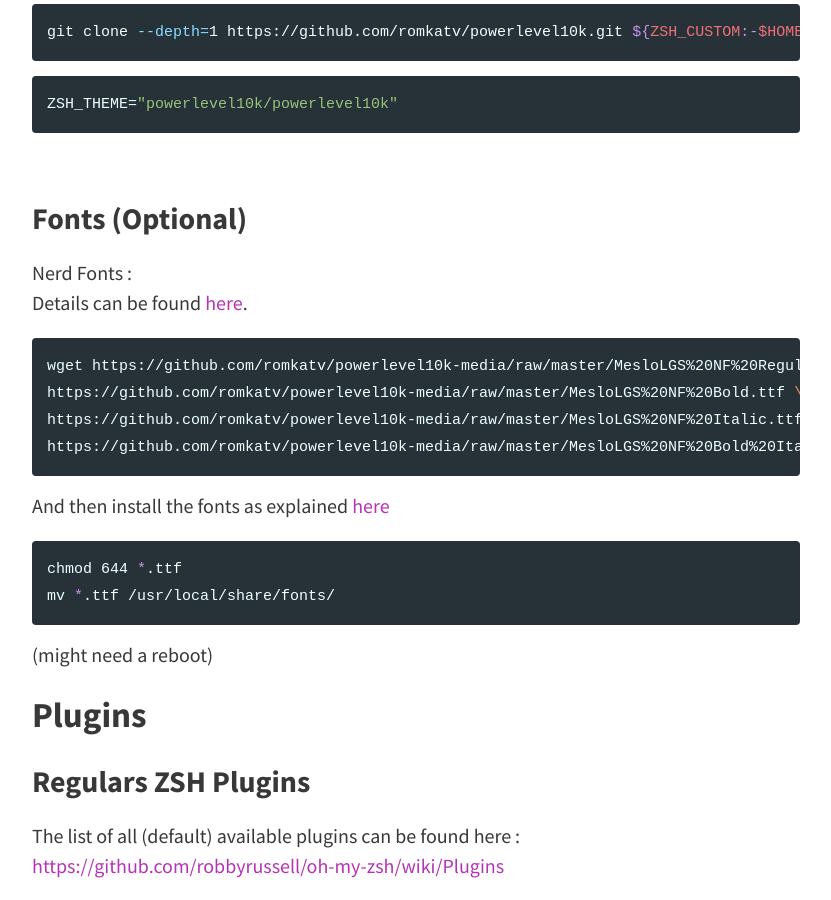
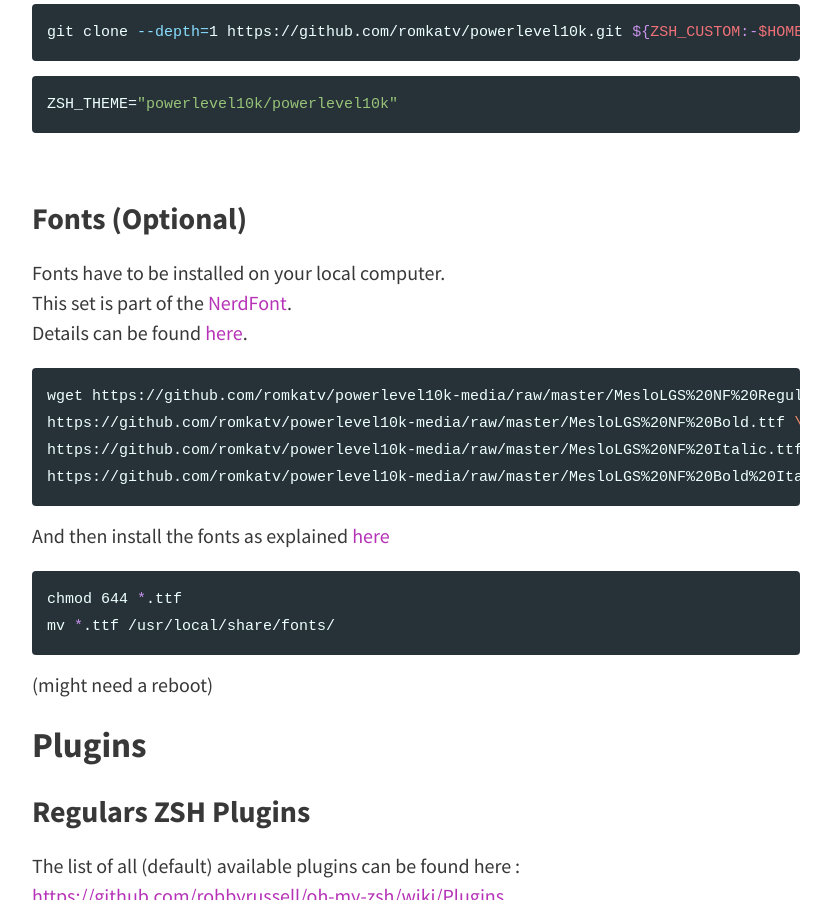
Before and after one commit to cristalcorp/cristalcorp.github.io, a Jekyll site: the page built from _posts/2021-10-23-Terminal.md, in a window 1280 px wide and 900 px high, scrolled down 1473 px. Shown: the whole window, without its empty margins (224-1055 px from the left). Built offline with Jekyll 4.4.1, drawn with Linux system fonts in a browser that asks for light colours.

Commit message:
new terminal post

```diff
--- a/_posts/2021-10-23-Terminal.md
+++ b/_posts/2021-10-23-Terminal.md
@@ -43,8 +43,9 @@ ZSH_THEME="powerlevel10k/powerlevel10k"
 <br>
 
 ### Fonts (Optional)
-Nerd Fonts :<br>
-Details can be found [here](https://github.com/romkatv/powerlevel10k#meslo-nerd-font-patched-for-powerlevel10k).<br>
+Fonts have to be installed on your local computer.
+This set is part of the [NerdFont](https://www.nerdfonts.com/).
+Details can be found [here](https://github.com/romkatv/powerlevel10k#meslo-nerd-font-patched-for-powerlevel10k).
 {% highlight bash %}
 wget https://github.com/romkatv/powerlevel10k-media/raw/master/MesloLGS%20NF%20Regular.ttf \
 https://github.com/romkatv/powerlevel10k-media/raw/master/MesloLGS%20NF%20Bold.ttf \
```
